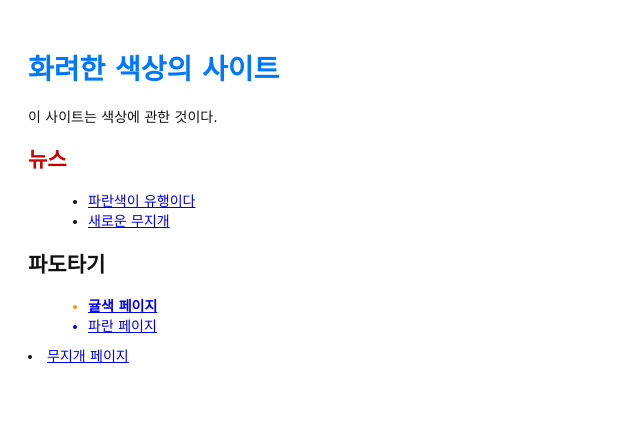
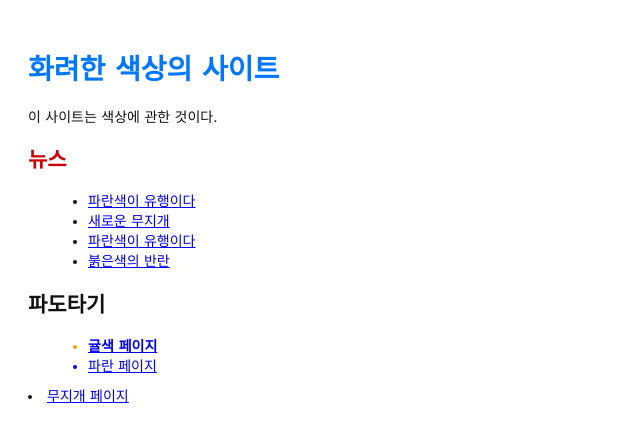
Before and after one commit to ketchup5744/my-git-repo, a plain HTML site: page index.html in a window 1280 px wide. Shown: the whole page, without its empty margins (0-640 px from the left). Drawn offline with Linux system fonts and the light colour scheme.

Commit message:
두 번쨰 뉴스 항목을 색인에 추가함

```diff
--- a/index.html
+++ b/index.html
@@ -14,6 +14,8 @@ initial-scale=1.0">
 <ul>
 <li><a href="news-1.html">파란색이 유행이다</a></li>
 <li><a href="rainbow.html">새로운 무지개</a></li>
+<li><a href="news-1.html">파란색이 유행이다</a></li>
+<li><a href="news-2.html">붉은색의 반란</a></li>
 </ul>
 <h2>파도타기</h2>
 <ul>
```
